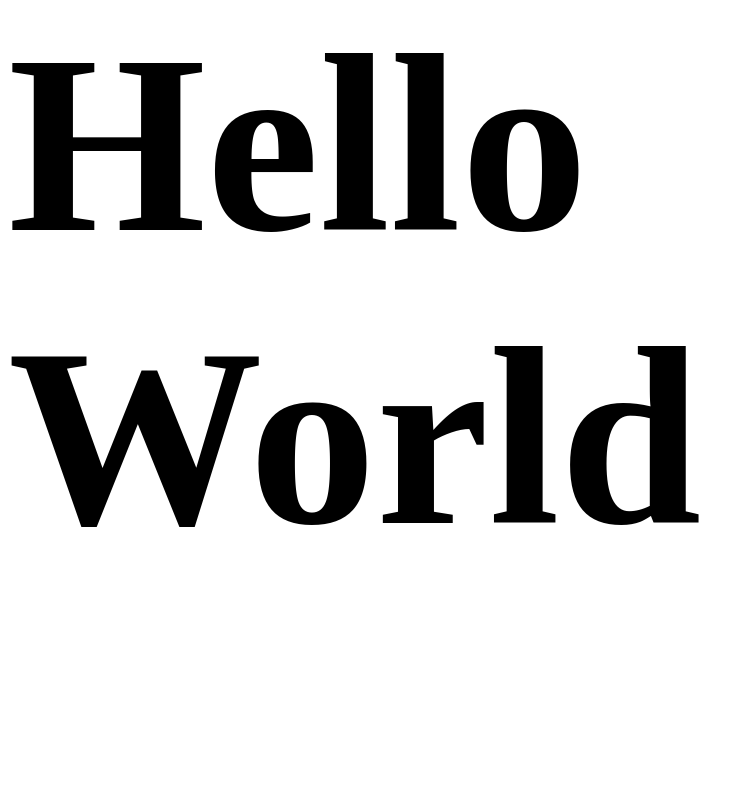
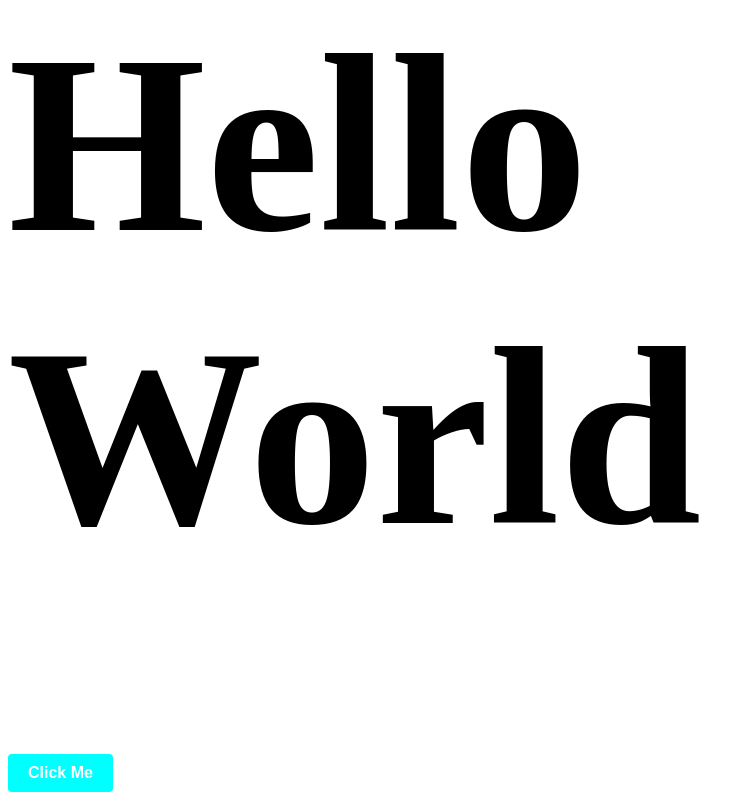
Before and after one commit to lassejlv/terninge-spil, a React (Vite) app: page / in a window 1280 px wide. Shown: the part 173-973 px from the top of the page, without its empty margins (0-754 px from the left). Before the commit the page ends 927 px from the top, so only its background shows below. Built offline with nearby package versions, Linux system fonts and the light colour scheme.

Commit message:
Add button

```diff
--- a/package.json
+++ b/package.json
@@ -12,7 +12,8 @@
   "dependencies": {
     "react": "^18.3.1",
     "react-dom": "^18.3.1",
-    "sass": "^1.77.8"
+    "sass": "^1.77.8",
+    "styled-components": "^6.1.12"
   },
   "devDependencies": {
     "@eslint/js": "^9.9.0",
--- a/src/App.jsx
+++ b/src/App.jsx
@@ -1,7 +1,11 @@
+import { Button } from './components/Button';
+
 export default function App() {
   return (
     <div>
       <h1>Hello World</h1>
+
+      <Button>Click Me</Button>
     </div>
   );
 }
--- /dev/null
+++ b/src/components/Button.jsx
@@ -0,0 +1,16 @@
+import styled from 'styled-components';
+
+export const Button = styled.button`
+  background-color: aqua;
+  border: none;
+  border-radius: 4px;
+  color: white;
+  cursor: pointer;
+  font-size: 16px;
+  font-weight: 600;
+  padding: 10px 20px;
+
+  &:hover {
+    background-color: blue;
+  }
+`;
--- a/src/styles/index.module.scss
+++ b/src/styles/index.module.scss
@@ -1,4 +1,4 @@
-* {
+h1 {
   font-size: 250px;
   animation: zoomText 1s infinite alternate;
 }
```
Also changed, not shown: 1 other file (tests, documents, lock files or other folders).
